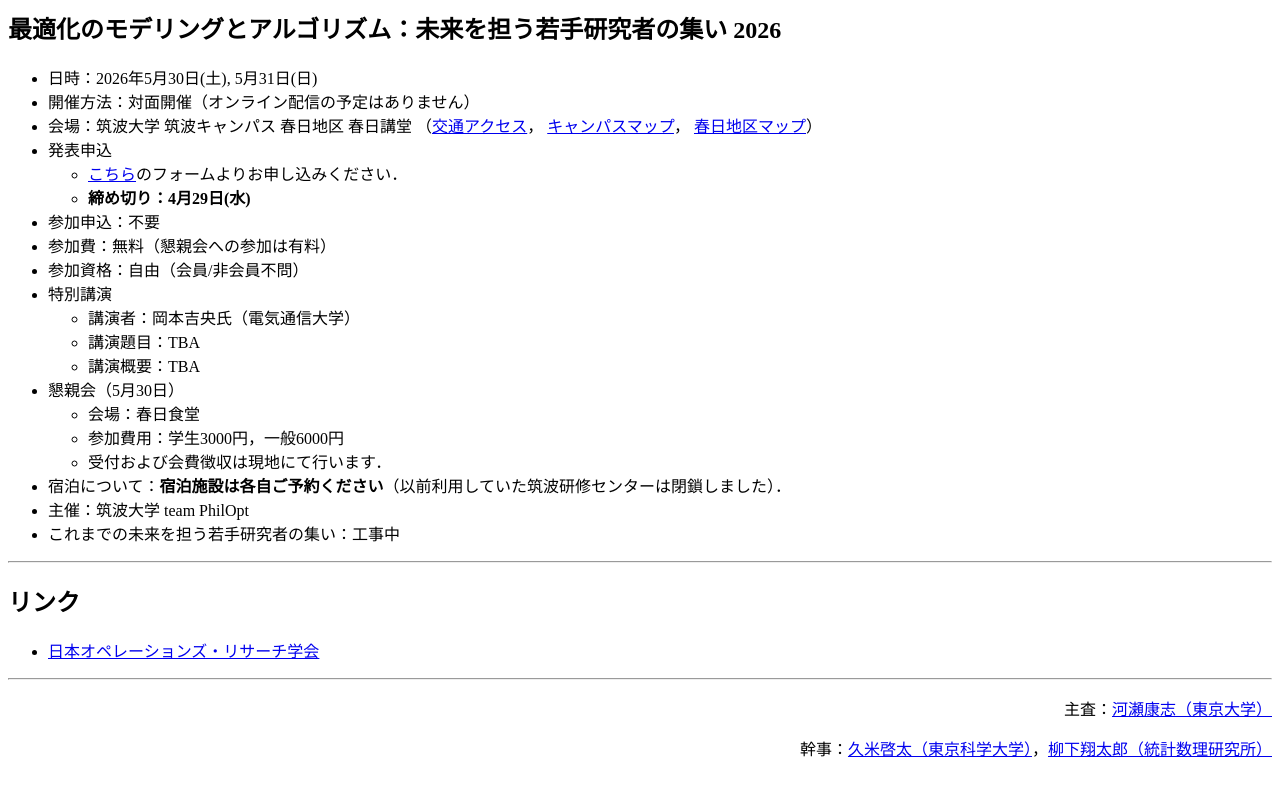
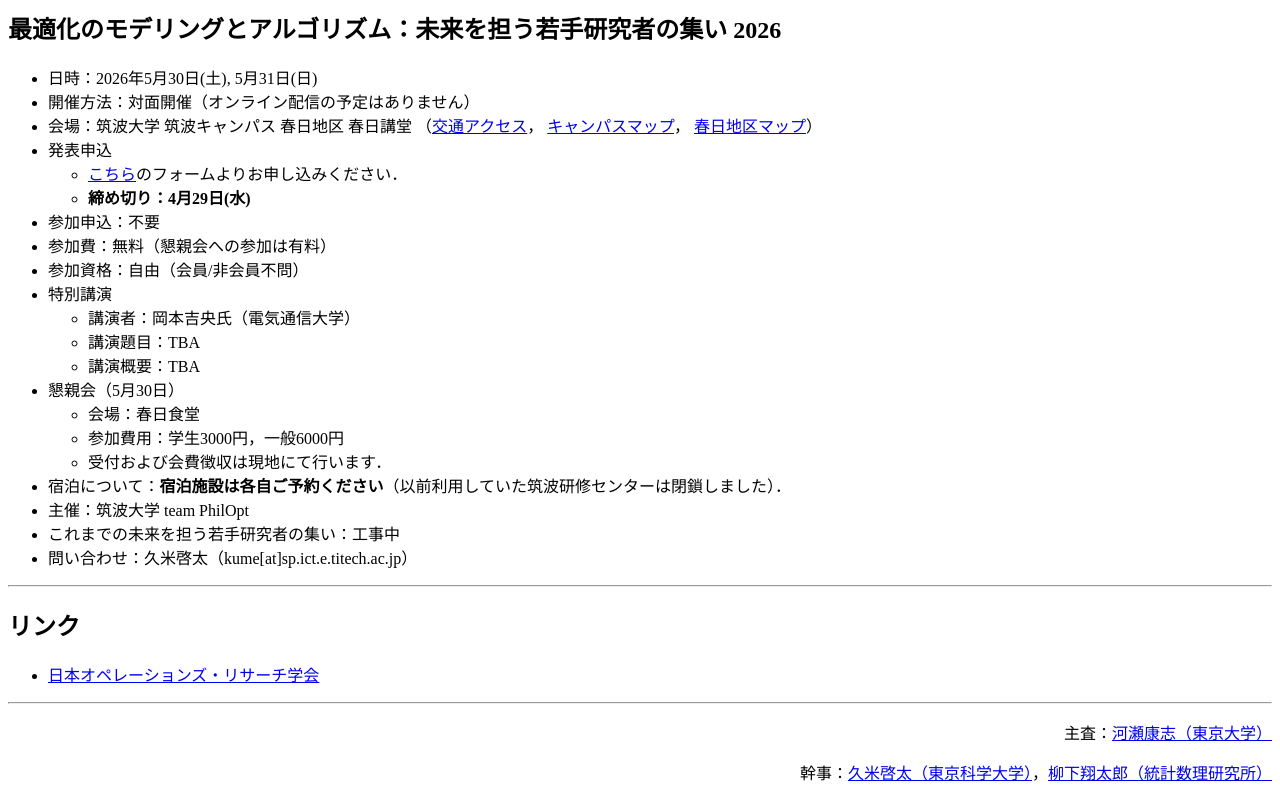
Before and after one commit to ShotaroYagishita/matcha, a plain HTML site: page index.html in a window 1280 px wide. Shown: the part 948-1748 px from the top of the page. Before the commit the page ends 1724 px from the top, so only its background shows below. Drawn offline with Linux system fonts and the light colour scheme.

Commit message:
Update index.html

```diff
--- a/index.html
+++ b/index.html
@@ -140,6 +140,7 @@
       <li>宿泊について：<strong>宿泊施設は各自ご予約ください</strong>（以前利用していた筑波研修センターは閉鎖しました）．</li>
       <li>主催：筑波大学 team PhilOpt</li>
       <li>これまでの未来を担う若手研究者の集い：工事中</li>
+      <li>問い合わせ：久米啓太（kume[at]sp.ict.e.titech.ac.jp）</li>
     </ul>
     <hr>
 
```
